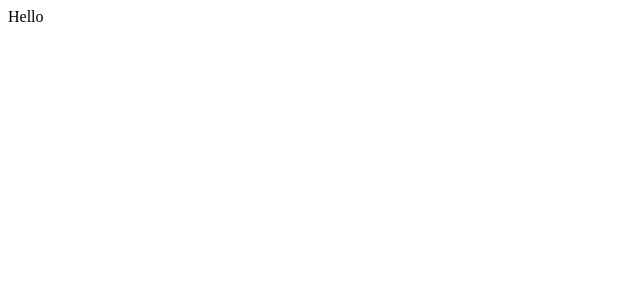
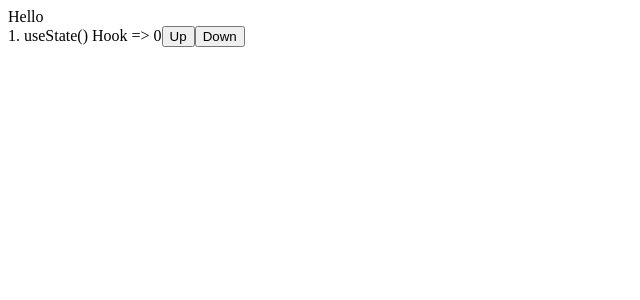
Before and after one commit to JitHoon/react-hooks, a React (Create React App) app: page / in a window 1280 px wide. Shown: the top 300 px of the page, without its empty margins (0-640 px from the left). Built offline with nearby package versions, Linux system fonts and the light colour scheme.

Commit message:
Hook 1. useState()

```diff
--- /dev/null
+++ b/src/Hooks/UseState.js
@@ -0,0 +1,14 @@
+import { useState } from "react";
+export default function UseState() {
+  const [count, setCount] = useState(0);
+  const plusCount = () => {setCount((current)=>current+1);};
+  const minusCount = () => {setCount((current)=>current-1);};
+  return (
+    <div>
+      <span>{"1. useState() Hook => "}</span>
+      {count}
+      <button onClick={plusCount}>Up</button>
+      <button onClick={minusCount}>Down</button>
+    </div>
+  );
+}
--- a/src/index.js
+++ b/src/index.js
@@ -1,10 +1,12 @@
 import React from 'react';
 import ReactDOM from 'react-dom/client';
 import App from './App';
+import UseState from './Hooks/UseState';
 
 const root = ReactDOM.createRoot(document.getElementById('root'));
 root.render(
   <React.StrictMode>
     <App />
+    <UseState />
   </React.StrictMode>
 );
```
